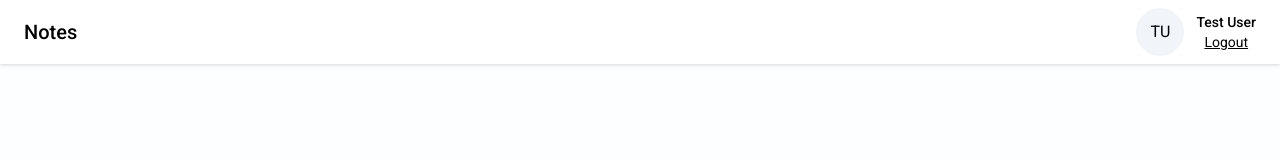
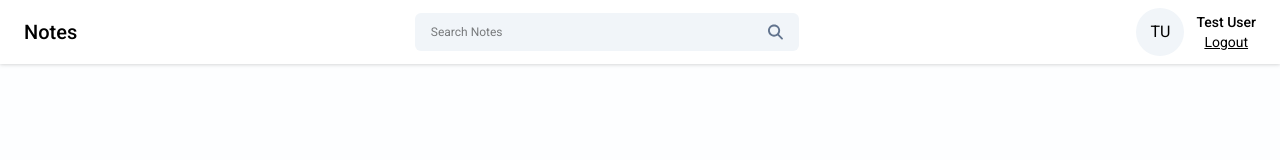
Before and after one commit to pan-cynthia/notely, a React (Vite) app: page / in a window 1280 px wide. Shown: the top 160 px of the page. Built offline with nearby package versions, Linux system fonts and the light colour scheme.

Commit message:
add search bar to navbar

```diff
--- a/src/components/NavBar.jsx
+++ b/src/components/NavBar.jsx
@@ -1,9 +1,11 @@
 import Profile from '../components/Profile.jsx'
+import SearchBar from '../components/SearchBar.jsx'
 
 const NavBar = () => {
   return (
     <div className="flex items-center justify-between px-6 py-2 bg-white drop-shadow">
       <h2 className="text-xl font-medium text-black py-2">Notes</h2>
+      <SearchBar/>
       <Profile/>
     </div>
   )
--- /dev/null
+++ b/src/components/SearchBar.jsx
@@ -0,0 +1,15 @@
+import { FaMagnifyingGlass } from "react-icons/fa6";
+
+const SearchBar = () => {
+
+  return (
+    <>
+      <div className="flex justify-between items-center w-96 px-4 bg-slate-100 rounded-md">
+        <input className="w-full text-xs py-[11px] mr-2 outline-none" type="text" placeholder="Search Notes"/>
+        <FaMagnifyingGlass className="text-slate-500 cursor-pointer hover:text-black"/>
+      </div>
+    </>
+  )
+}
+
+export default SearchBar
```
